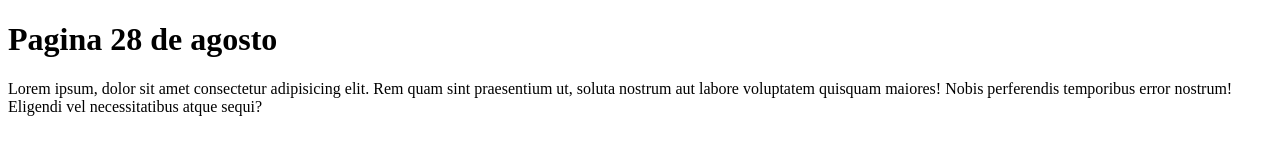
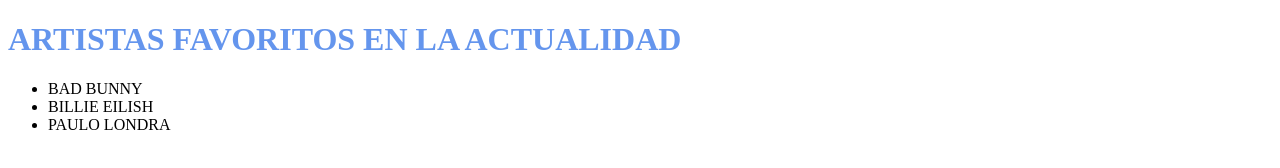
Before and after one commit to salmadlr/practica_280823, a plain HTML site: page index.html in a window 1280 px wide. Drawn offline with Linux system fonts and the light colour scheme.

Commit message:
Update index.html

```diff
--- a/index.html
+++ b/index.html
@@ -7,7 +7,11 @@
     <title>Practica 28 de agosto</title>
 </head>
 <body>
-    <h1>Pagina 28 de agosto</h1>
-    <p>Lorem ipsum, dolor sit amet consectetur adipisicing elit. Rem quam sint praesentium ut, soluta nostrum aut labore voluptatem quisquam maiores! Nobis perferendis temporibus error nostrum! Eligendi vel necessitatibus atque sequi?</p>
+    <h1 id="top" style="color:cornflowerblue;"> ARTISTAS FAVORITOS EN LA ACTUALIDAD</h1>
+    <UL>
+        <li>BAD BUNNY</li>
+        <LI>BILLIE EILISH</LI>
+        <LI>PAULO LONDRA</LI>
+    </UL>
 </body>
 </html>
```
